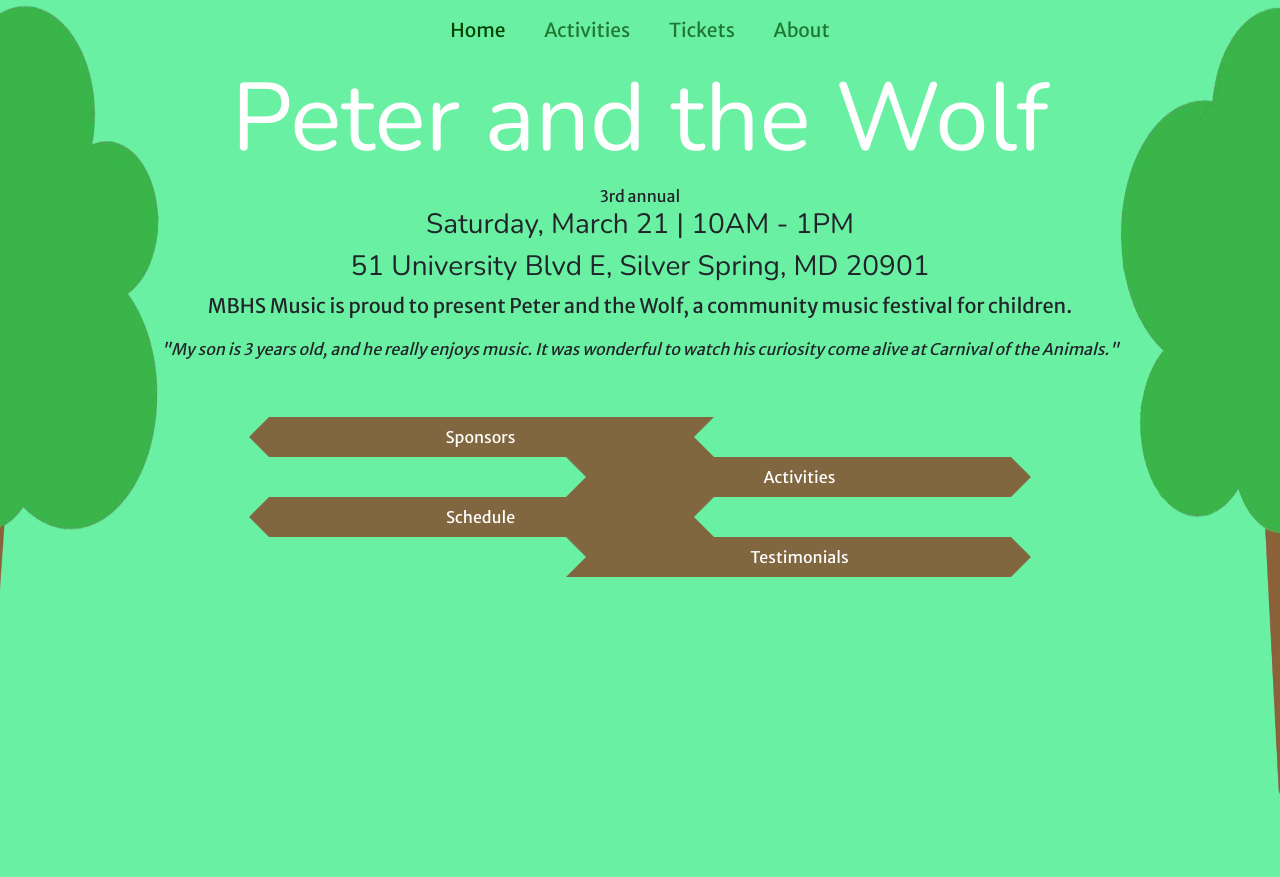
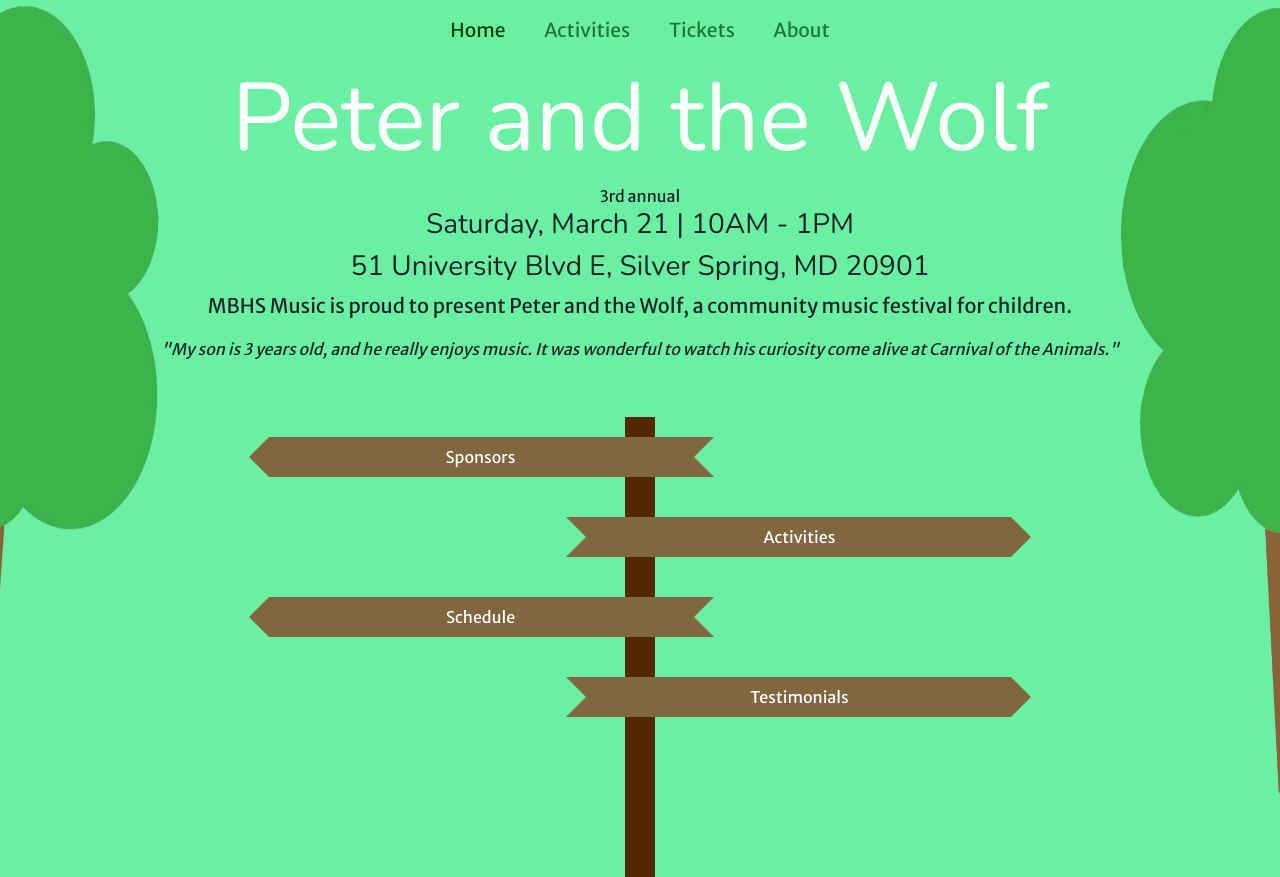
Before and after one commit to mbhs/peter, a Django app: page / in a window 1280 px wide. Before the commit the page ends 794 px from the top, so only its background shows below. Run offline with Django 3.2, Linux system fonts and the light colour scheme; some libraries are stand-ins or nearby versions.

Commit message:
dumb fix

```diff
--- a/core/static/core/css/style.css
+++ b/core/static/core/css/style.css
@@ -579,19 +579,6 @@ hr {
     grid-column: 3;
     grid-row: 1 / 10;
 }
-#sign:nth-child(2) {
-    grid-row: 2;
-}
-
-#sign:nth-child(3) {
-    grid-row: 4;
-}
-#sign:nth-child(4) {
-    grid-row: 6;
-}
-#sign:nth-child(5) {
-    grid-row: 8;
-}
 
 .left {
     grid-column: 1 / 5;
--- a/core/templates/core/index.html
+++ b/core/templates/core/index.html
@@ -50,10 +50,10 @@
         <a class="btn btn-primary btn-lg btn-block d-sm-none" href="{% url 'activities' %}">Look at our Activities</a>
         <div id="sign">
             <div class="pole"></div>
-            <a class="left" id="pointer-l" href="{% url 'about' %}"><div><i class="fas fa-chevron-left"></i>Sponsors</div></a>
-            <a class="right" id="pointer-r" href="{% url 'activities' %}"><div>Activities<i class="fas fa-chevron-right"></i></div></a>
-            <a class="left" id="pointer-l" href="{% url 'activities' %}#schedule"><div><i class="fas fa-chevron-left"></i>Schedule</div></a>
-            <a class="right" id="pointer-r" href="{% url 'about' %}#testimonials-wrap"><div>Testimonials<i class="fas fa-chevron-right"></i></div></a>
+            <a class="left" id="pointer-l" href="{% url 'about' %}" style="grid-row: 2"><div><i class="fas fa-chevron-left"></i>Sponsors</div></a>
+            <a class="right" id="pointer-r" href="{% url 'activities' %}" style="grid-row: 4"><div>Activities<i class="fas fa-chevron-right"></i></div></a>
+            <a class="left" id="pointer-l" href="{% url 'activities' %}#schedule" style="grid-row: 6"><div><i class="fas fa-chevron-left"></i>Schedule</div></a>
+            <a class="right" id="pointer-r" href="{% url 'about' %}#testimonials-wrap" style="grid-row: 8"><div>Testimonials<i class="fas fa-chevron-right"></i></div></a>
 
         </div>
 
```
